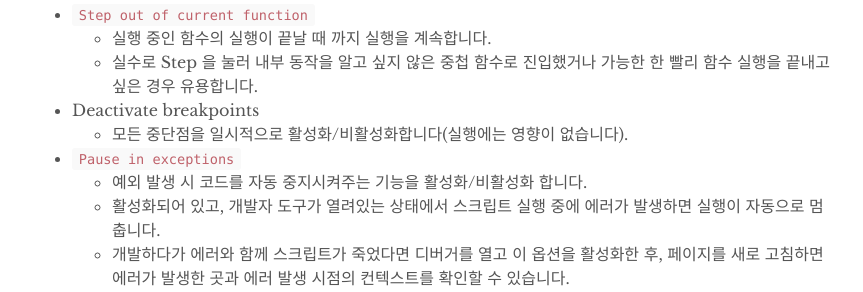
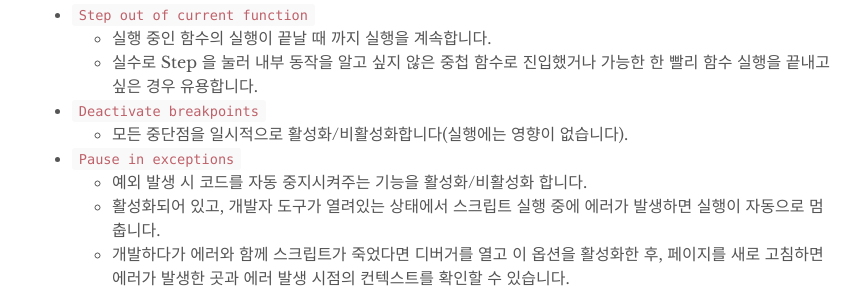
Before and after one commit to odini85/odini85.github.io, a Jekyll site: the page built from _posts/2020-05-06-Chrome-DevTools에서-자바스크립트-디버깅-시작하기.md, in a window 1280 px wide. Shown: the part 2806-3098 px from the top of the page, without its empty margins (208-1071 px from the left). Built offline with Jekyll 4.4.1, drawn with Linux system fonts in a browser that asks for light colours; our own code applies the rules of GitHub Pages for plain Markdown files.

Commit message:
크롬 디버깅 이미지 수정

```diff
--- a/_posts/2020-05-06-Chrome-DevTools에서-자바스크립트-디버깅-시작하기.md
+++ b/_posts/2020-05-06-Chrome-DevTools에서-자바스크립트-디버깅-시작하기.md
@@ -61,7 +61,7 @@ console.log보다 나은 점
 - `Step out of current function`
   - 실행 중인 함수의 실행이 끝날 때 까지 실행을 계속합니다.
   - 실수로 Step 을 눌러 내부 동작을 알고 싶지 않은 중첩 함수로 진입했거나 가능한 한 빨리 함수 실행을 끝내고 싶은 경우 유용합니다.
-- Deactivate breakpoints
+- `Deactivate breakpoints`
   - 모든 중단점을 일시적으로 활성화/비활성화합니다(실행에는 영향이 없습니다).
 - `Pause in exceptions`
   - 예외 발생 시 코드를 자동 중지시켜주는 기능을 활성화/비활성화 합니다.
```
